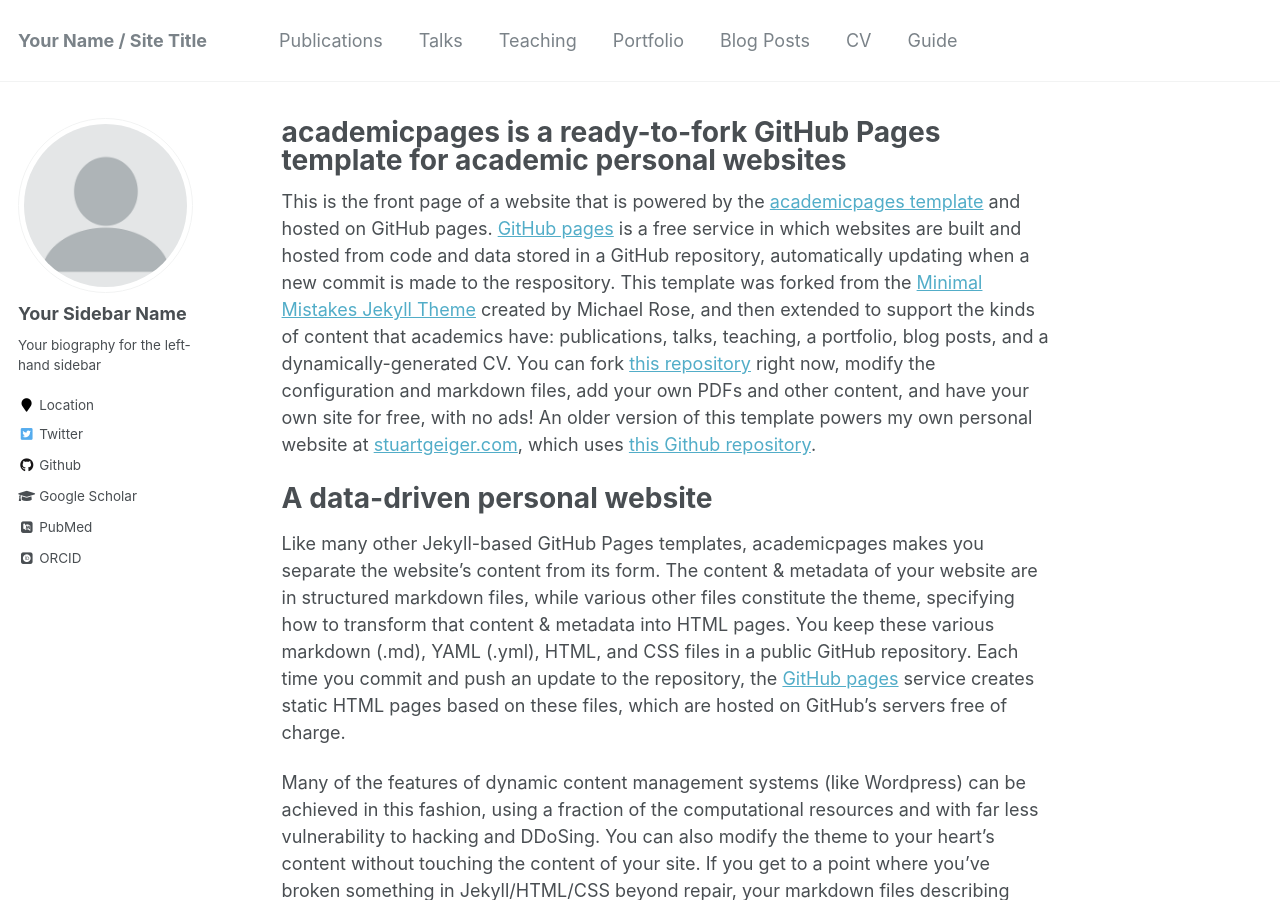
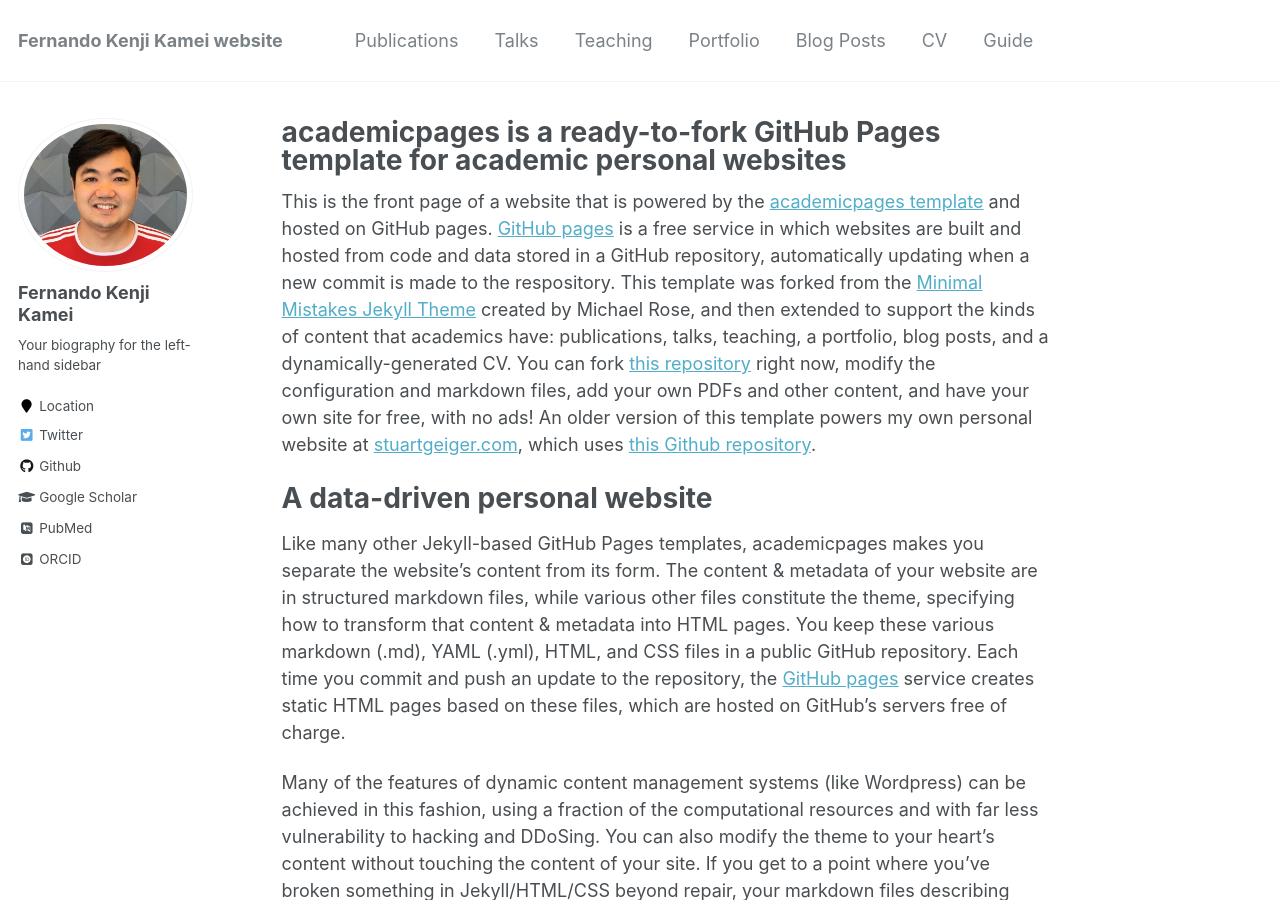
Before and after one commit to fkenjikamei/fkenjikamei.github.io, a Jekyll site: the page built from _pages/about.md, in a window 1280 px wide and 900 px high. Built offline with Jekyll 4.4.1, drawn with Linux system fonts in a browser that asks for light colours; some web fonts are replaced; some of the changed text lies outside the part shown.

Commit message:
add personal information
+ profile picture
+ name
+ twitter account

```diff
--- a/_config.yml
+++ b/_config.yml
@@ -7,13 +7,13 @@
 
 # Site Settings
 locale                   : "en-US"
-title                    : "Your Name / Site Title"
+title                    : "Fernando Kenji Kamei website"
 title_separator          : "-"
-name                     : &name "Your Name"
+name                     : &name "Fernando Kenji Kamei"
 description              : &description "personal description"
-url                      : https://academicpages.github.io # the base hostname & protocol for your site e.g. "https://mmistakes.github.io"
+url                      : https://fkenjikamei.github.io # the base hostname & protocol for your site e.g. "https://mmistakes.github.io"
 baseurl                  : "" # the subpath of your site, e.g. "/blog"
-repository               : "academicpages/academicpages.github.io"
+repository               : "fkenjikamei/fkenjikamei.github.io"
 teaser                   :  # filename of teaser fallback teaser image placed in /images/, .e.g. "500x300.png"
 breadcrumbs              : false # true, false (default)
 words_per_minute         : 160
@@ -57,7 +57,7 @@ yandex_site_verification :
 
 # Social Sharing
 twitter:
-  username               : &twitter
+  username               : &twitter "fkenjikamei"
 facebook:
   username               :
   app_id                 :
@@ -80,7 +80,7 @@ analytics:
 
 # Site Author
 author:
-  name             : "Your Sidebar Name"
+  name             : "Fernando Kenji Kamei"
   avatar           : "profile.png"
   bio              : "Your biography for the left-hand sidebar"
   location         : "Location"
```
Also changed, not shown: images/profile.png, 2 other files.
